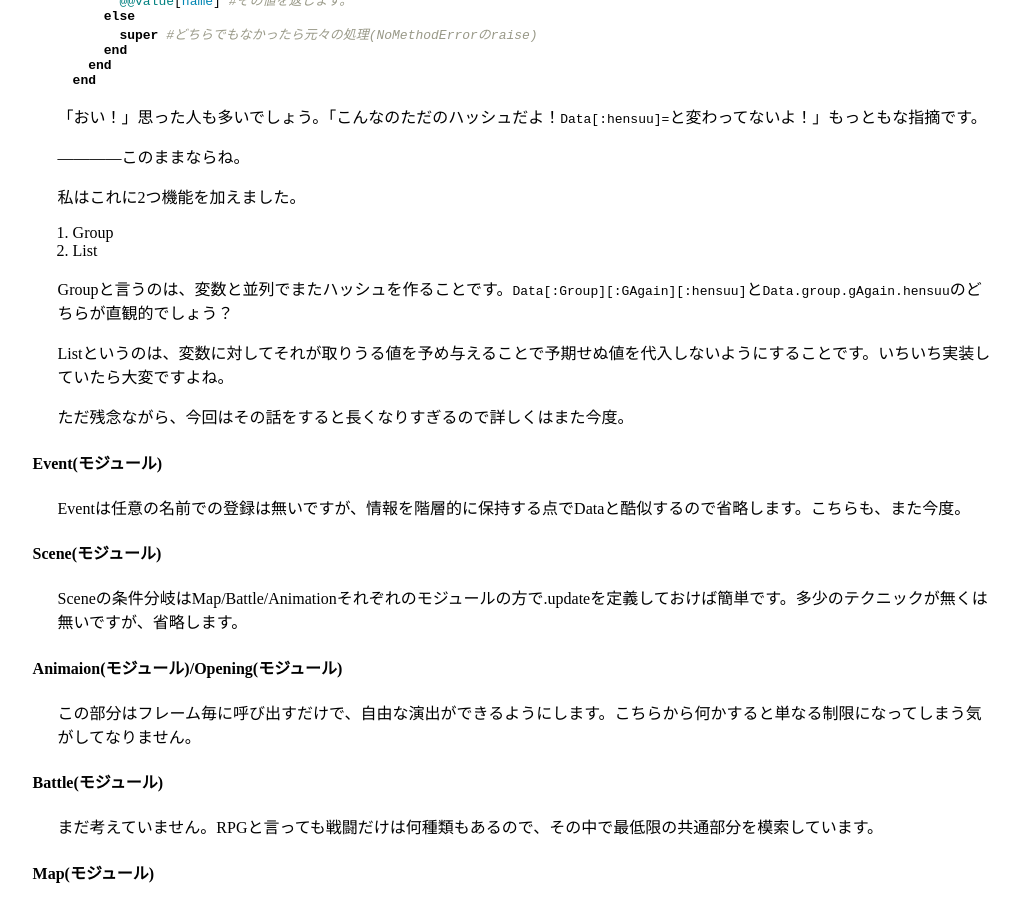
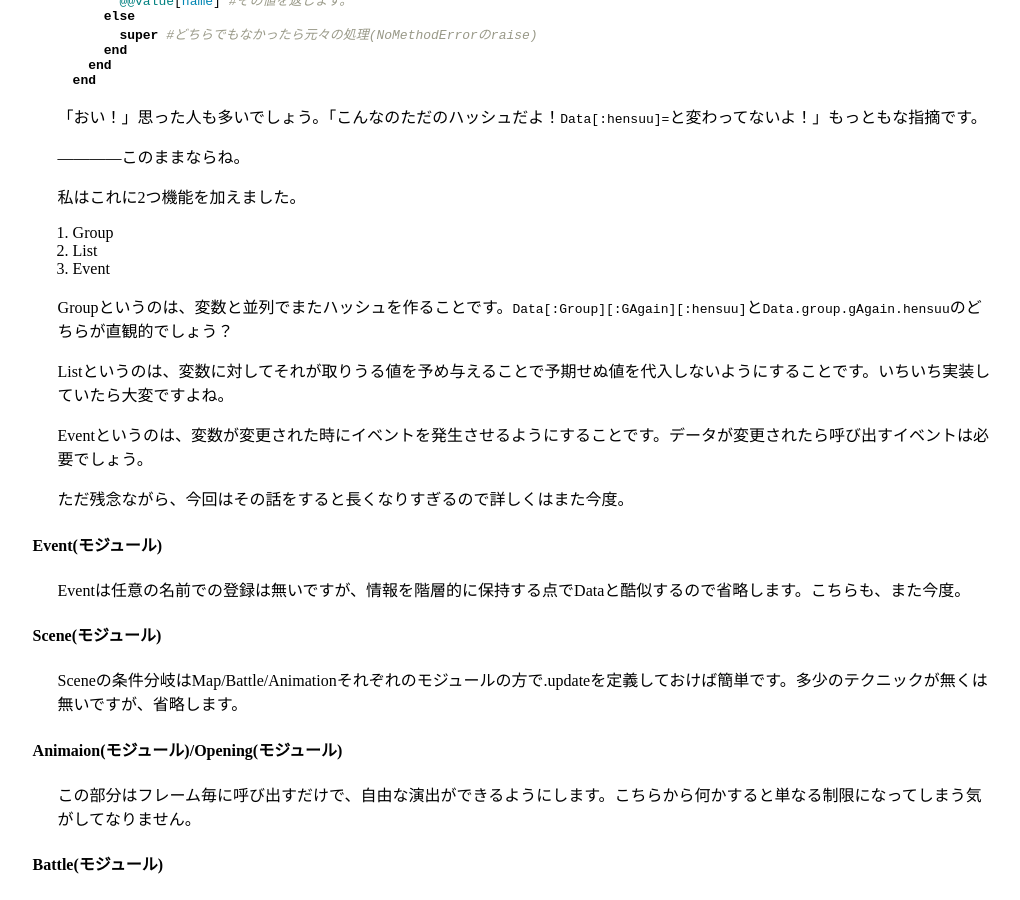
Before and after one commit to RPGP1/rpgp1.github.com, a Jekyll site: the page built from _posts/2013-12-17-DXRubyでRPGを作る.md, in a window 1280 px wide and 900 px high, scrolled down 3359 px. Shown: the whole window, without its empty margins (53-1073 px from the left). Built offline with Jekyll 4.4.1, drawn with Linux system fonts in a browser that asks for light colours.

Commit message:
Update 2013-12-17-DXRubyでRPGを作る.md

```diff
--- a/_posts/2013-12-17-DXRubyでRPGを作る.md
+++ b/_posts/2013-12-17-DXRubyでRPGを作る.md
@@ -150,10 +150,13 @@ end
 
 1. Group
 2. List
+3. Event
 
-Groupと言うのは、変数と並列でまたハッシュを作ることです。`Data[:Group][:GAgain][:hensuu]`と`Data.group.gAgain.hensuu`のどちらが直観的でしょう？
+Groupというのは、変数と並列でまたハッシュを作ることです。`Data[:Group][:GAgain][:hensuu]`と`Data.group.gAgain.hensuu`のどちらが直観的でしょう？
 
 Listというのは、変数に対してそれが取りうる値を予め与えることで予期せぬ値を代入しないようにすることです。いちいち実装していたら大変ですよね。
+
+Eventというのは、変数が変更された時にイベントを発生させるようにすることです。データが変更されたら呼び出すイベントは必要でしょう。
 
 ただ残念ながら、今回はその話をすると長くなりすぎるので詳しくはまた今度。
 
```
